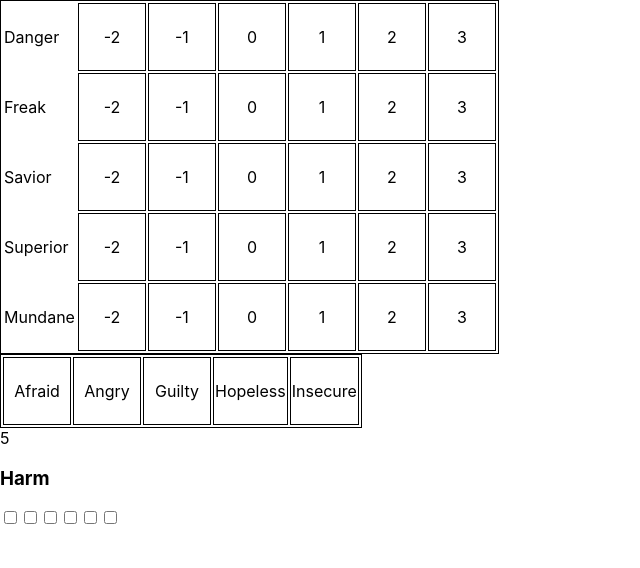
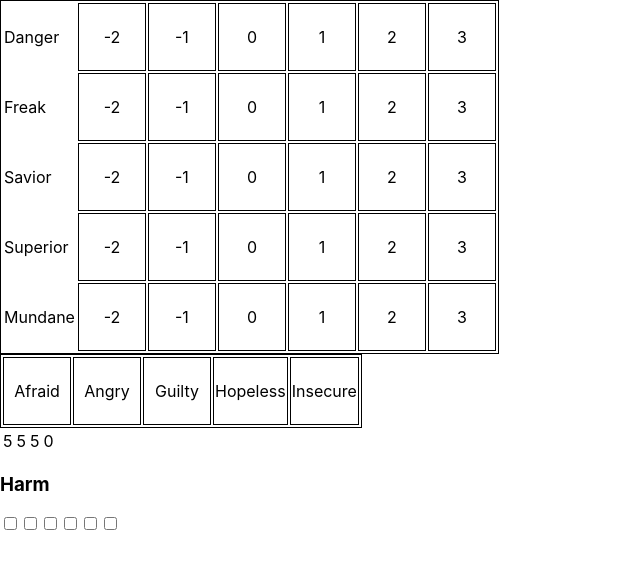
Before and after one commit to Monadic-Cat/mam, a React (Create React App) app: page / in a window 1280 px wide. Shown: the top 568 px of the page, without its empty margins (0-640 px from the left). Built offline with nearby package versions, Linux system fonts and the light colour scheme.

Commit message:
Partially implement Potential component

```diff
--- a/src/Potential.jsx
+++ b/src/Potential.jsx
@@ -1,10 +1,27 @@
 import React, { Component } from 'react';
+import { range } from 'lodash';
+
+function group(n, groupSize) {
+	let groups = range(0, n / groupSize | 0).map(x => groupSize);
+	groups.push(n % groupSize);
+	return groups;
+}
 
 class Potential extends Component {
+	constructor(props) {
+		super(props);
+		this.state = {
+			amount: 15
+		};
+	}
+
 	render() {
+		var a = 0;
 		return (
 			<div className="Potential">
-				5
+			<table><tbody><tr>
+			{group(this.state.amount, 5).map(x => <td key={a++}>{x}</td>)}
+			</tr></tbody></table>
 			</div>
 		);
 	}
```
